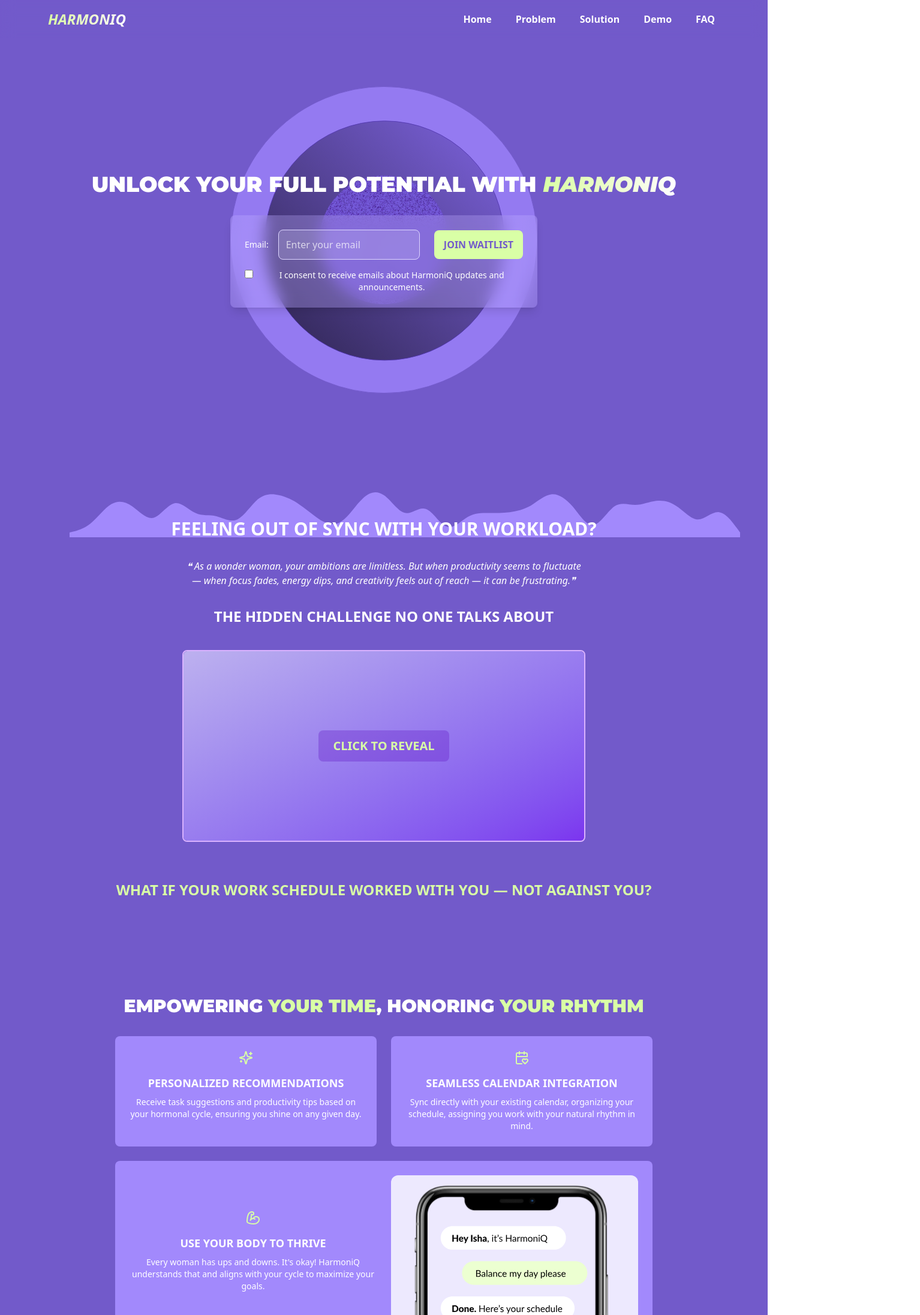
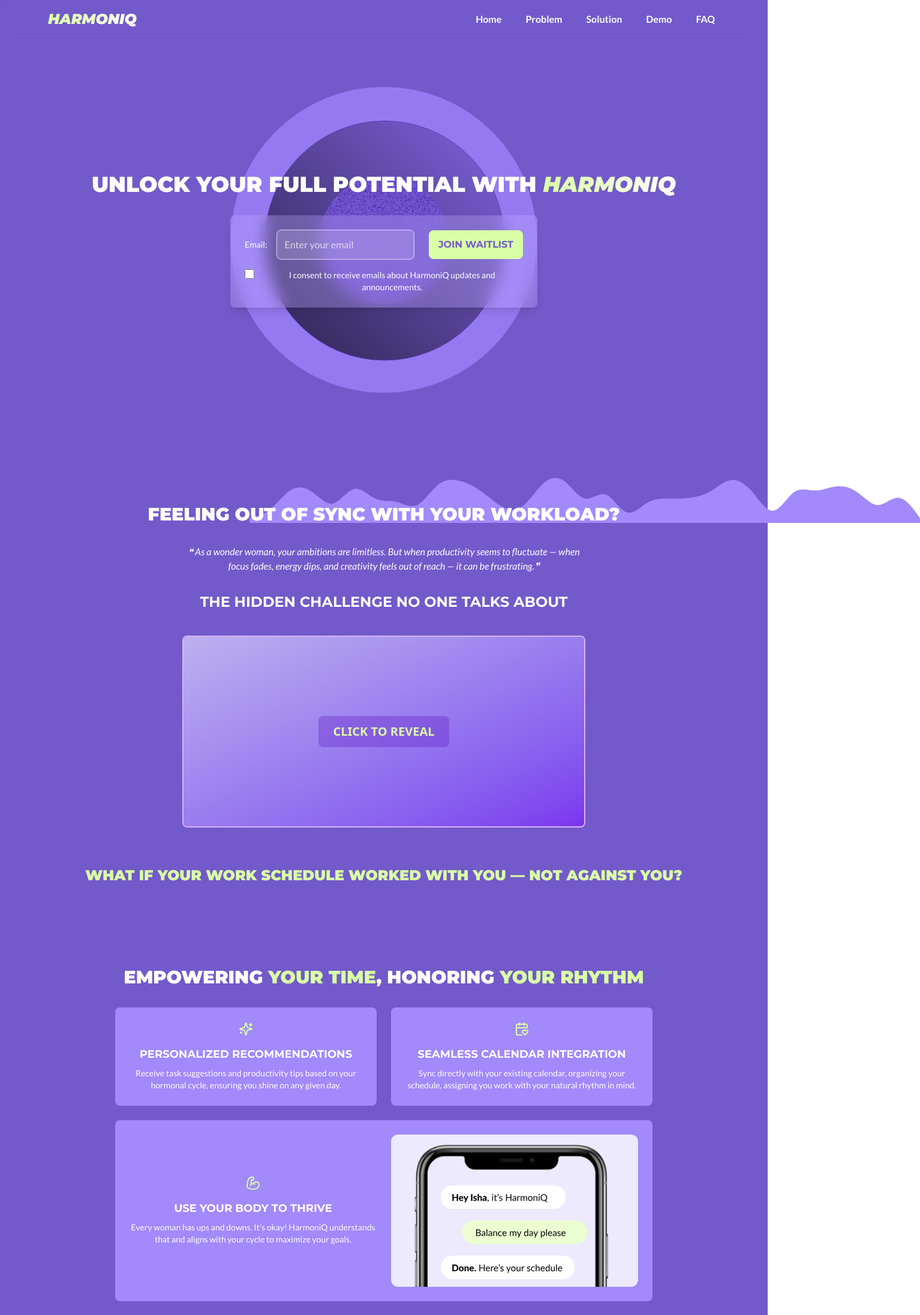
Before and after one commit to Poltergeistz/HarmoniQ, a SvelteKit app: page / in a window 1280 px wide. Shown: the top 2193 px of the page at 60% size, 1534 px wide, since content can reach past the window. Built offline with nearby package versions, Linux system fonts and the light colour scheme.

Commit message:
fix: Adding proper fonts

```diff
--- a/src/components/Demo.svelte
+++ b/src/components/Demo.svelte
@@ -1,6 +1,6 @@
-<section id="demo" class="bg-primary py-20 px-4 sm:px-4 md:px-4 text-center">
+<section id="demo" class="bg-primary px-4 py-20 text-center sm:px-4 md:px-4">
 	<div class="mx-auto max-w-6xl">
-		<h2 class="my-8 text-3xl font-black text-white black uppercase">Demo</h2>
+		<h2 class="black font-montserrat my-8 text-3xl font-black text-white uppercase">Demo</h2>
 
 		<!-- Video Mockup -->
 		<div
@@ -9,7 +9,9 @@
 			<div
 				class="flex aspect-video items-center justify-center overflow-hidden rounded-xl bg-black"
 			>
-				<span class="text-lg font-semibold text-white">Check back on launch for a demo!</span>
+				<span class="font-lato text-lg font-semibold text-white"
+					>Check back on launch for a demo!</span
+				>
 			</div>
 		</div>
 	</div>
--- a/src/components/Nav.svelte
+++ b/src/components/Nav.svelte
@@ -5,13 +5,16 @@
 
 <!-- Semantic <nav> element with ARIA landmark -->
 <nav
-	class="fixed top-0 left-0 z-50 w-full bg-primary/70 py-4 text-white backdrop-blur-md"
+	class="bg-primary/70 fixed top-0 left-0 z-50 w-full py-4 text-white backdrop-blur-md"
 	aria-label="Main Navigation"
 >
 	<div class="mx-auto flex max-w-6xl items-center justify-between px-4">
 		<!-- Logo as a clickable Home link -->
 		<a href="#hero" class="flex items-center space-x-2" aria-label="Go to homepage">
-			<span class="text-2xl font-black bg-clip-text text-transparent bg-gradient-to-r from-accent via-lime-100 to-white italic uppercase">HarmoniQ</span>
+			<span
+				class="font-montserrat from-accent bg-gradient-to-r via-lime-100 to-white bg-clip-text text-2xl font-black text-transparent uppercase italic"
+				>HarmoniQ</span
+			>
 		</a>
 
 		<!-- Mobile Hamburger Menu Button -->
@@ -35,7 +38,7 @@
 			<li role="none">
 				<a
 					href="/#hero"
-					class="px-2 py-1 hover:underline focus:ring-2 focus:ring-lime-400 focus:outline-none font-bold"
+					class="font-lato px-2 py-1 font-bold hover:underline focus:ring-2 focus:ring-lime-400 focus:outline-none"
 					role="menuitem"
 					aria-current={active === 'home' ? 'page' : undefined}
 				>
@@ -45,7 +48,7 @@
 			<li role="none">
 				<a
 					href="/#problem"
-					class="px-2 py-1 hover:underline focus:ring-2 focus:ring-lime-400 focus:outline-none font-bold"
+					class="font-lato px-2 py-1 font-bold hover:underline focus:ring-2 focus:ring-lime-400 focus:outline-none"
 					role="menuitem"
 					aria-current={active === 'problem' ? 'page' : undefined}
 				>
@@ -55,7 +58,7 @@
 			<li role="none">
 				<a
 					href="/#solution"
-					class="px-2 py-1 hover:underline focus:ring-2 focus:ring-lime-400 focus:outline-none font-bold"
+					class="font-lato px-2 py-1 font-bold hover:underline focus:ring-2 focus:ring-lime-400 focus:outline-none"
 					role="menuitem"
 					aria-current={active === 'solution' ? 'page' : undefined}
 				>
@@ -65,7 +68,7 @@
 			<li role="none">
 				<a
 					href="/#demo"
-					class="px-2 py-1 hover:underline focus:ring-2 focus:ring-lime-400 focus:outline-none font-bold"
+					class="font-lato px-2 py-1 font-bold hover:underline focus:ring-2 focus:ring-lime-400 focus:outline-none"
 					role="menuitem"
 					aria-current={active === 'demo' ? 'page' : undefined}
 				>
@@ -75,7 +78,7 @@
 			<li role="none">
 				<a
 					href="/#faq"
-					class="px-2 py-1 hover:underline focus:ring-2 focus:ring-lime-400 focus:outline-none font-bold"
+					class="font-lato px-2 py-1 font-bold hover:underline focus:ring-2 focus:ring-lime-400 focus:outline-none"
 					role="menuitem"
 					aria-current={active === 'faq' ? 'page' : undefined}
 				>
--- a/src/components/Problem.svelte
+++ b/src/components/Problem.svelte
@@ -9,7 +9,7 @@
 </script>
 
 <!-- Section "Feeling out of sync" -->
-<section id="problem" class="bg-primary px-4 py-16 text-white">
+<section id="problem" class="bg-primary px-4 py-10 text-white">
 	<div class="relative">
 		<svg
 			width="1118"
@@ -17,7 +17,7 @@
 			viewBox="0 0 1118 75"
 			fill="none"
 			xmlns="http://www.w3.org/2000/svg"
-			class="absolute bottom-1 z-0 hidden h-auto w-auto max-w-full object-contain md:left-0 md:block lg:left-25"
+			class="absolute bottom-1 z-0 hidden h-auto w-auto max-w-full object-contain md:left-0 md:block lg:left-25 xl:left-100"
 			alt="Workflow Wave"
 		>
 			<path
@@ -30,17 +30,17 @@
 		</svg>
 
 		<!-- Text Content -->
-		<h2 class="relative z-10 mb-8 text-center text-2xl font-black md:text-3xl">
+		<h2 class="font-montserrat relative z-10 mb-8 text-center text-2xl font-black md:text-3xl">
 			FEELING OUT OF SYNC WITH YOUR WORKLOAD?
 		</h2>
 	</div>
 
-	<p class="mx-auto my-8 max-w-2xl text-center text-xs italic sm:text-base">
+	<p class="font-lato mx-auto my-8 max-w-2xl text-center text-xs italic sm:text-base">
 		❝ As a wonder woman, your ambitions are limitless. But when productivity seems to fluctuate —
 		when focus fades, energy dips, and creativity feels out of reach — it can be frustrating.❞
 	</p>
 
-	<h3 class="mb-10 text-center text-xl font-bold sm:text-2xl">
+	<h3 class="font-montserrat mb-10 text-center text-xl font-bold sm:text-2xl">
 		THE HIDDEN CHALLENGE NO ONE TALKS ABOUT
 	</h3>
 
@@ -66,7 +66,7 @@
 				{:else}
 					<div
 						transition:fade
-						class="flex h-full w-full flex-col justify-center rounded-lg bg-violet-900/80 p-6"
+						class="font-lato flex h-full w-full flex-col justify-center rounded-lg bg-violet-900/80 p-6"
 					>
 						<p class="pb-4 text-xs sm:text-lg">
 							If you've ever blamed yourself for feeling burnt out, unmotivated, or unable to
@@ -87,7 +87,7 @@
 		</div>
 	</div>
 
-	<h3 class="text-accent mb-6 text-center text-xl font-black md:text-2xl">
+	<h3 class="text-accent font-montserrat mb-6 text-center text-xl font-black md:text-2xl">
 		WHAT IF YOUR WORK SCHEDULE WORKED WITH YOU — NOT AGAINST YOU?
 	</h3>
 </section>
--- a/src/components/Solution.svelte
+++ b/src/components/Solution.svelte
@@ -11,37 +11,41 @@
 	<!-- Features grid -->
 	<div class="mx-auto grid max-w-4xl grid-cols-1 gap-6 md:grid-cols-2">
 		<!-- Feature 1 -->
-		<div class="rounded-lg bg-secondary p-6">
+		<div class="bg-secondary rounded-lg p-6">
 			<div class="mb-4 flex justify-center">
 				<span class="text-accent"><Sparkles /></span>
 			</div>
-			<h3 class="mb-2 text-center text-lg font-bold">PERSONALIZED RECOMMENDATIONS</h3>
-			<p class="text-center text-sm">
+			<h3 class="font-montserrat mb-2 text-center text-lg font-bold">
+				PERSONALIZED RECOMMENDATIONS
+			</h3>
+			<p class="font-lato text-center text-sm">
 				Receive task suggestions and productivity tips based on your hormonal cycle, ensuring you
 				shine on any given day.
 			</p>
 		</div>
 		<!-- Feature 2 -->
-		<div class="rounded-lg bg-secondary p-6">
+		<div class="bg-secondary rounded-lg p-6">
 			<div class="mb-4 flex justify-center">
 				<span class="text-accent"><CalendarHeart /></span>
 			</div>
-			<h3 class="mb-2 text-center text-lg font-bold">SEAMLESS CALENDAR INTEGRATION</h3>
-			<p class="text-center text-sm">
+			<h3 class="font-montserrat mb-2 text-center text-lg font-bold">
+				SEAMLESS CALENDAR INTEGRATION
+			</h3>
+			<p class="font-lato text-center text-sm">
 				Sync directly with your existing calendar, organizing your schedule, assigning you work with
 				your natural rhythm in mind.
 			</p>
 		</div>
 		<!-- Feature 3 - Full width on md screens -->
 		<div
-			class="flex flex-col items-center gap-6 rounded-lg bg-secondary p-6 md:col-span-2 md:flex-row"
+			class="bg-secondary flex flex-col items-center gap-6 rounded-lg p-6 md:col-span-2 md:flex-row"
 		>
 			<div class="flex flex-1 flex-col">
 				<div class="mb-4 flex justify-center">
 					<span class="text-accent"><BicepsFlexed /></span>
 				</div>
-				<h3 class="mb-2 text-center text-lg font-bold">USE YOUR BODY TO THRIVE</h3>
-				<p class="text-center text-sm">
+				<h3 class="font-montserrat mb-2 text-center text-lg font-bold">USE YOUR BODY TO THRIVE</h3>
+				<p class="font-lato text-center text-sm">
 					Every woman has ups and downs. It's okay! HarmoniQ understands that and aligns with your
 					cycle to maximize your goals.
 				</p>
--- a/src/lib/Form.svelte
+++ b/src/lib/Form.svelte
@@ -43,9 +43,9 @@
 	class="mx-auto w-full max-w-lg rounded-lg bg-violet-300/30 p-6 text-white shadow-lg backdrop-blur-md"
 >
 	<!-- FLEX: Desktop (Row) | Mobile (Stacked) -->
-	<div class="flex flex-col sm:flex-row sm:items-center gap-4">
+	<div class="flex flex-col gap-4 sm:flex-row sm:items-center">
 		<!-- Label (Visible on all screen sizes) -->
-		<label for="email" class="text-sm font-medium text-white sm:w-auto">Email:</label>
+		<label for="email" class="font-lato text-sm font-medium text-white sm:w-auto">Email:</label>
 
 		<!-- Input Field -->
 		<input
@@ -54,20 +54,26 @@
 			bind:value={email}
 			placeholder="Enter your email"
 			required
-			class="w-full rounded-lg border border-violet-200 bg-violet-200/20 p-3 text-white placeholder-white/70 focus:border-accent focus:ring-2 focus:ring-accent focus:outline-none sm:flex-1"
+			class="focus:border-accent focus:ring-accent font-lato w-full rounded-lg border border-violet-200 bg-violet-200/20 p-3 text-white placeholder-white/70 focus:ring-2 focus:outline-none sm:flex-1"
 			aria-required="true"
 		/>
 
 		<!-- Submit Button -->
 		<button
 			type="submit"
-			class="rounded-lg bg-accent px-4 py-3 text-primary transition hover:bg-accent-dark focus:ring-2 focus:ring-accent focus:outline-none uppercase font-bold flex items-center justify-center sm:ml-2"
+			class="bg-accent text-primary hover:bg-accent-dark focus:ring-accent font-montserrat flex items-center justify-center rounded-lg px-4 py-3 font-bold uppercase transition focus:ring-2 focus:outline-none sm:ml-2"
 			aria-label="Join the waiting list"
 			disabled={isLoading}
 		>
 			{#if isLoading}
-				<svg class="mr-2 h-5 w-5 animate-spin" xmlns="http://www.w3.org/2000/svg" fill="none" viewBox="0 0 24 24">
-					<circle class="opacity-25" cx="12" cy="12" r="10" stroke="currentColor" stroke-width="4"></circle>
+				<svg
+					class="mr-2 h-5 w-5 animate-spin"
+					xmlns="http://www.w3.org/2000/svg"
+					fill="none"
+					viewBox="0 0 24 24"
+				>
+					<circle class="opacity-25" cx="12" cy="12" r="10" stroke="currentColor" stroke-width="4"
+					></circle>
 					<path class="opacity-75" fill="currentColor" d="M4 12a8 8 0 0116 0"></path>
 				</svg>
 				Submitting...
@@ -83,17 +89,16 @@
 			id="consent"
 			type="checkbox"
 			required
-		class="h-4 w-4 rounded border-accent text-accent focus:ring-accent"
+			class="border-accent text-accent focus:ring-accent h-4 w-4 rounded"
 		/>
-	<label for="consent" class="text-sm text-white">
+		<label for="consent" class="font-lato text-sm text-white">
 			I consent to receive emails about HarmoniQ updates and announcements.
 		</label>
 	</div>
 
-
 	<!-- Success Message -->
 	{#if isSubscribed}
-		<p class="mt-3 text-center text-sm text-green-200" role="alert" aria-live="polite">
+		<p class="text-accent font-lato mt-3 text-center text-sm" role="alert" aria-live="polite">
 			Thank you for subscribing!
 		</p>
 	{/if}
```
Also changed, not shown: src/components/FAQ.svelte (+18 -9 lines), src/components/Footer.svelte (+23 -11 lines), src/components/Hero.svelte (+6 -3 lines). Lines whose indentation alone changed are shown as unchanged.
